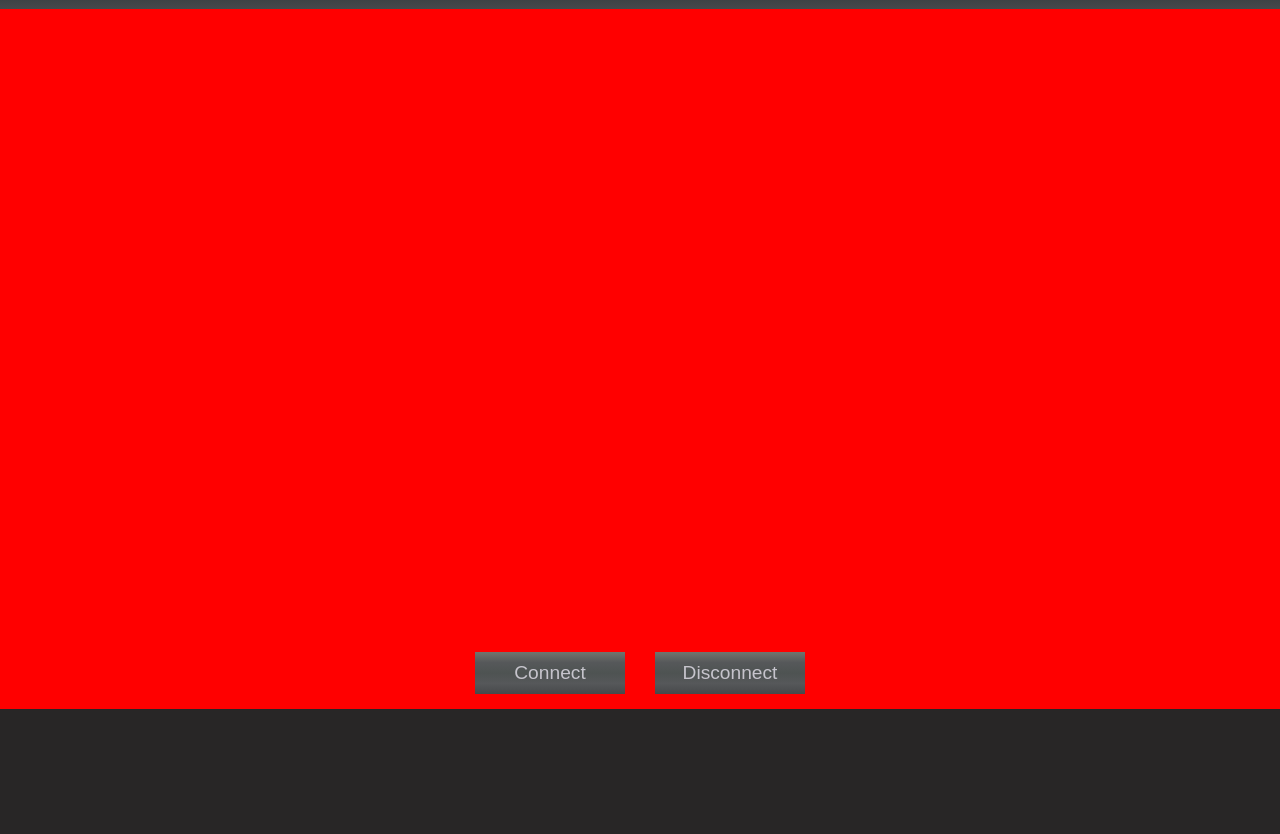
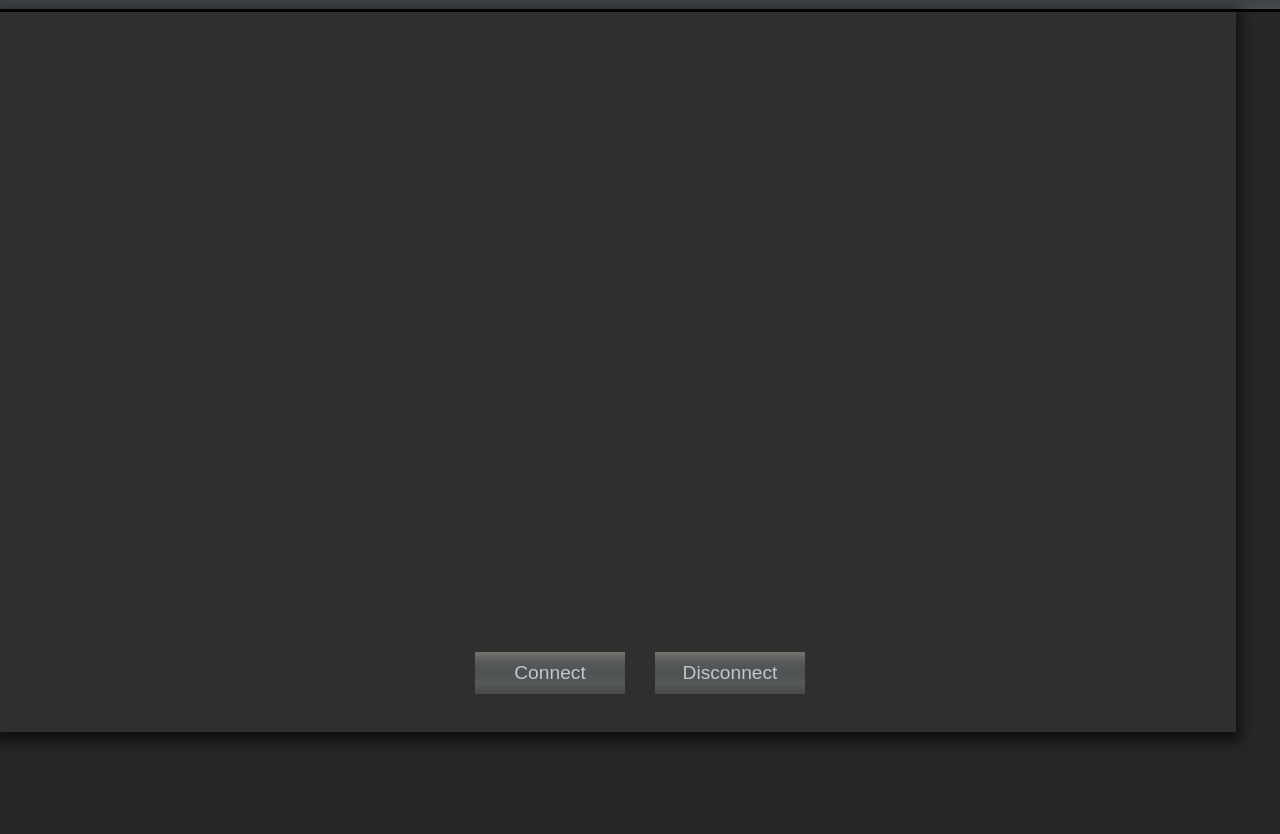
Before and after one commit to ShaniRom/socket-assets-task-pandats, a website built with Vite: page index.html in a window 1280 px wide. Shown: the part 66-900 px from the top of the page. Before the commit the page ends 857 px from the top, so only its background shows below. Built offline with nearby package versions, Linux system fonts and the light colour scheme.

Commit message:
css
Overflow of content and shadows

```diff
--- a/src/style.css
+++ b/src/style.css
@@ -1,6 +1,7 @@
 body {
   margin: 0;
   background-color: rgb(40, 38, 38);
+  width:100%;
 }
 .header_top {
   display: flex;
@@ -17,6 +18,7 @@ body {
   );
 
   align-items: center;
+  border-bottom:black solid 3px;
 }
 .header_top--text {
   color: #c6c4cc;
@@ -25,6 +27,7 @@ body {
 
 input[type="search"] {
   height: 25px;
+  color: #c6c4cc;
   border-radius: 20px;
   background-color: #2a2d2e;
   box-shadow: 0px 0px 0px 2px rgba(255,255,255,0.04);
@@ -32,9 +35,14 @@ input[type="search"] {
 }
 
 .renderedData{
-  width:100%;
+  width:95%;
   height:700px;
-  background-color: red;
+  background-color:  rgb(49, 46, 46);
+  box-shadow: -1px 4px 13px 5px rgba(14,13,13,0.98);
+  margin-bottom:20px;
+  overflow-x: hidden;
+  overflow-y: scroll;
+  padding: 10px;
 }
 
 .bottom_buttons {
@@ -62,3 +70,9 @@ button {
     #72746e
   );
 }
+button:hover{
+  color: #efedf4;
+  box-shadow: 0px 3px 24px -9px rgba(226,212,212,0.98);
+
+
+}
```
